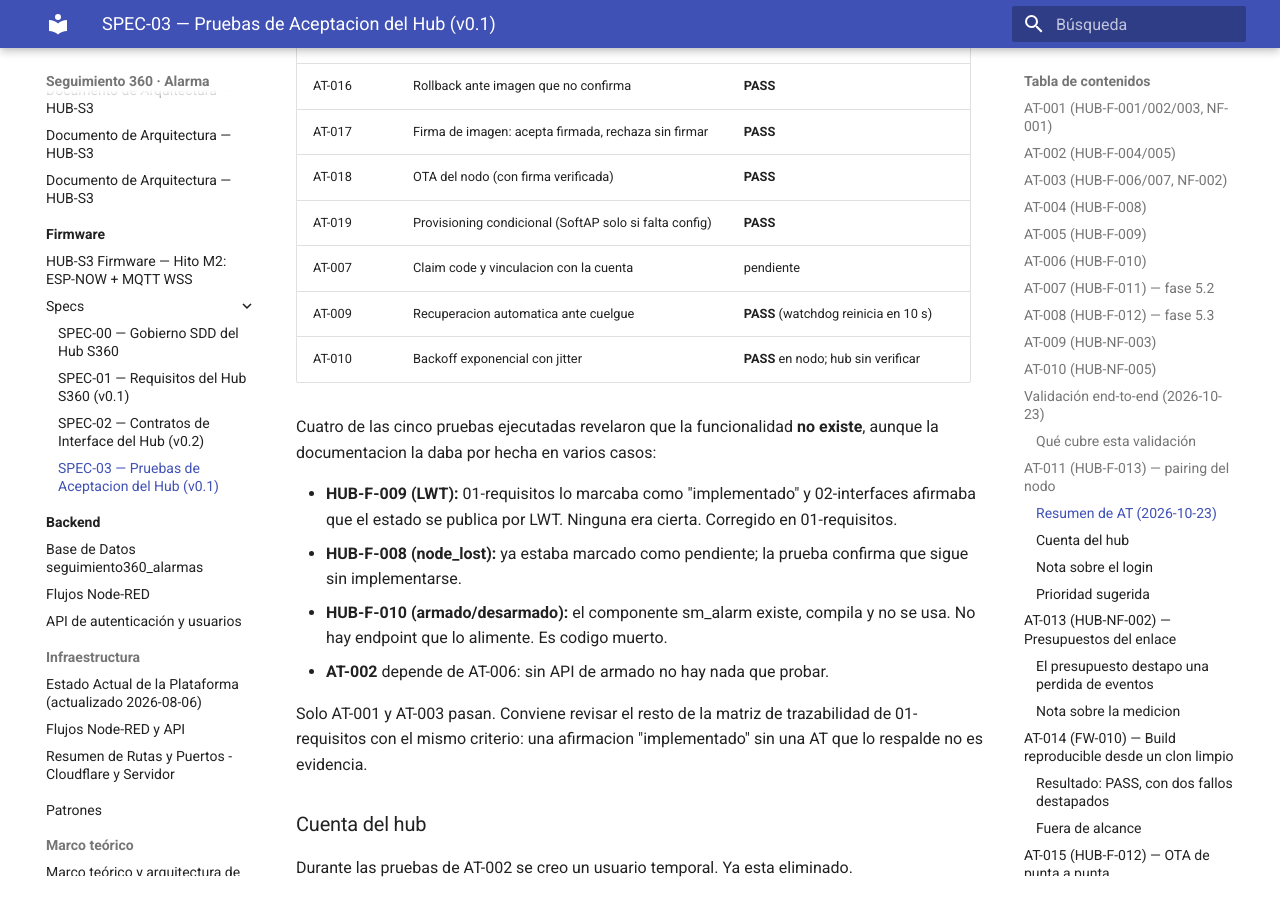
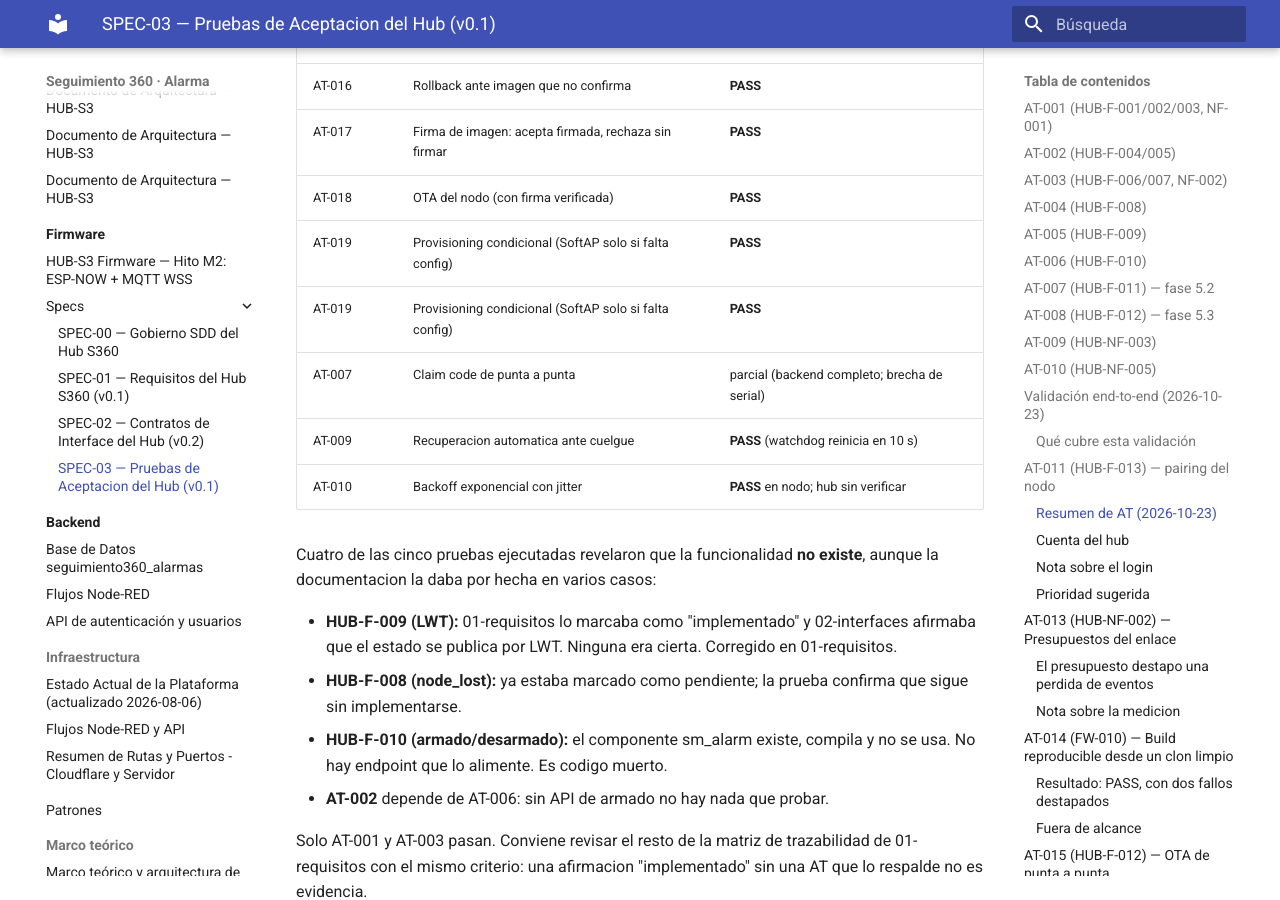
Before and after one commit to khalifa63/seguimiento360-alarma, an MkDocs documentation site: the page built from docs/firmware/specs/03-pruebas-aceptacion.md, in a window 1280 px wide and 900 px high, scrolled down 8201 px. Built offline with MkDocs 1.6.1 and Material for MkDocs 9.7.7, drawn with Linux system fonts in a browser that asks for light colours.

Commit message:
docs: incorporar AT-019 al resumen y marcar AT-007 como parcial

```diff
--- a/docs/firmware/specs/03-pruebas-aceptacion.md
+++ b/docs/firmware/specs/03-pruebas-aceptacion.md
@@ -336,7 +336,8 @@ Resultado: PASS (2026-10-23, nodo v2.1, hub 3c:dc:75:62:c2:b0).
 | AT-017 | Firma de imagen: acepta firmada, rechaza sin firmar | **PASS** |
 | AT-018 | OTA del nodo (con firma verificada) | **PASS** |
 | AT-019 | Provisioning condicional (SoftAP solo si falta config) | **PASS** |
-| AT-007 | Claim code y vinculacion con la cuenta | pendiente |
+| AT-019 | Provisioning condicional (SoftAP solo si falta config) | **PASS** |
+| AT-007 | Claim code de punta a punta | parcial (backend completo; brecha de serial) |
 | AT-009 | Recuperacion automatica ante cuelgue | **PASS** (watchdog reinicia en 10 s) |
 | AT-010 | Backoff exponencial con jitter | **PASS** en nodo; hub sin verificar |
 
```
